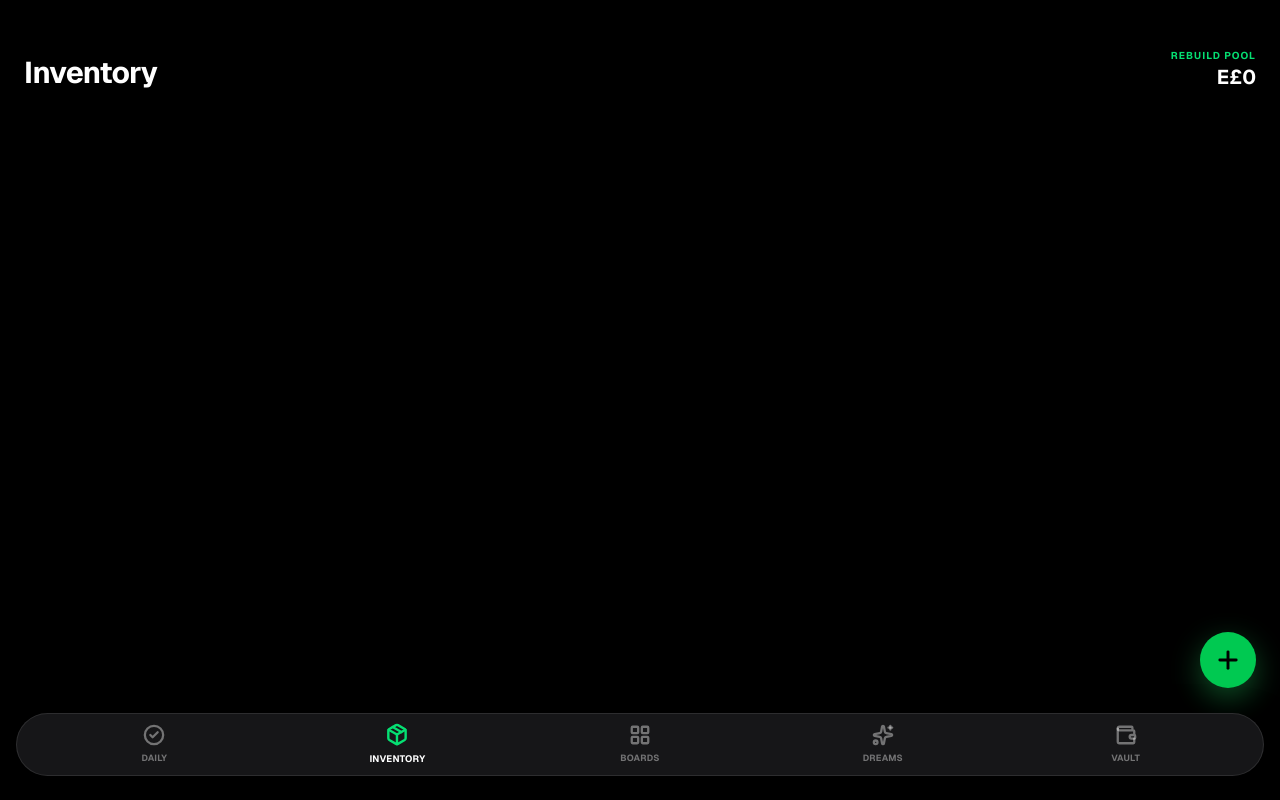
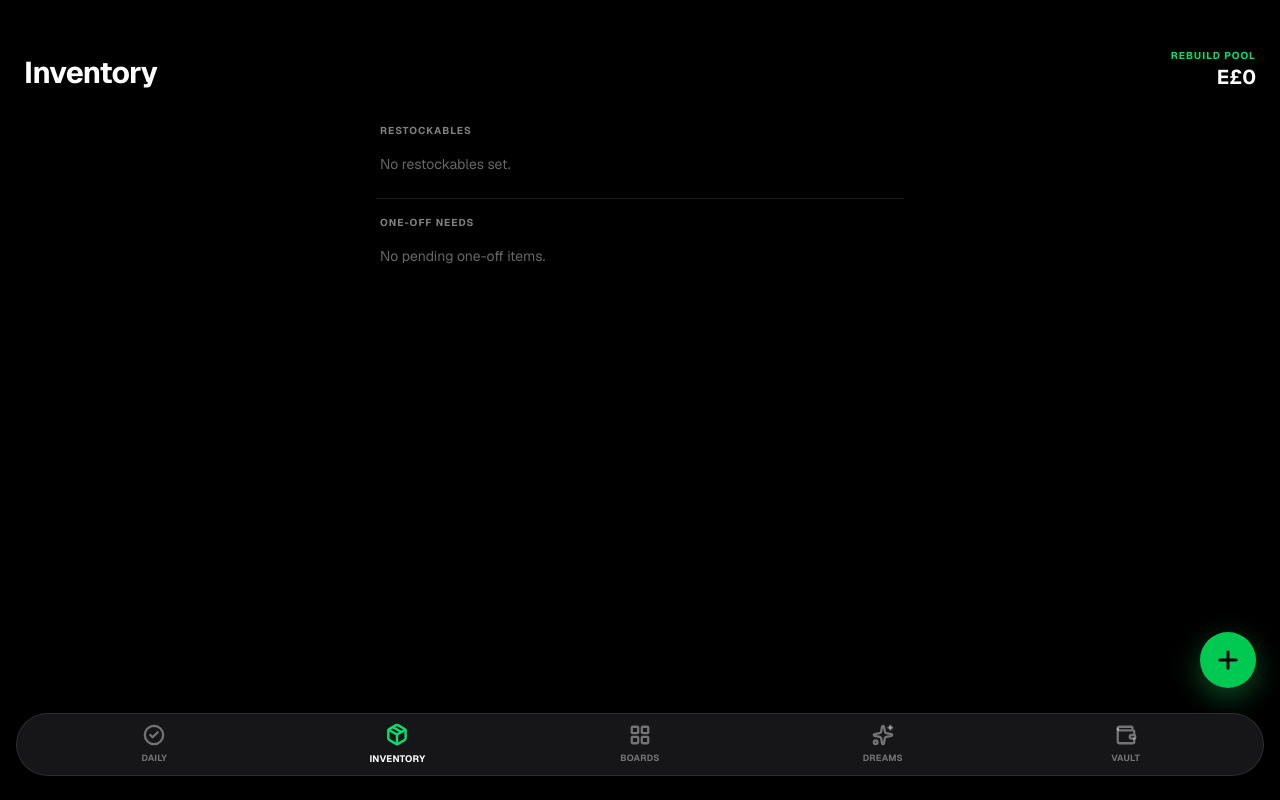
Before and after one commit to mohammed1007/life-transformer-app, a Next.js app in the folder frontend/: page / in a window 1280 px wide. Both pictures are taken after a click on the button "INVENTORY". Built offline with nearby package versions, Linux system fonts and the light colour scheme.

Commit message:
added one off

```diff
--- a/frontend/app/page.tsx
+++ b/frontend/app/page.tsx
@@ -8,15 +8,15 @@ interface Goal {
   price: string;
   currency: string;
   category?: string;
-  tier: "Inventory" | "Board" | "Dream";
+  tier: "Inventory" | "One-Off" | "Board" | "Dream";
   board?: "Room" | "Closet" | "Gym";
   outfit?: string;
   subGroup?: string;
   stock_status: "IN_STOCK" | "LOW" | "OUT";
   image_url: string;
   original_url: string;
-  funded_amount: number; // Kept for Dreams
-  quantity?: number; // New Quantity multiplier
+  funded_amount: number;
+  quantity?: number;
 }
 
 interface Debt {
@@ -42,7 +42,7 @@ export default function Home() {
   const [imageInput, setImageInput] = useState("");
   const [currency, setCurrency] = useState("EGP");
   const [category, setCategory] = useState("Maintenance");
-  const [tier, setTier] = useState<"Inventory" | "Board" | "Dream">("Inventory");
+  const [tier, setTier] = useState<"Inventory" | "One-Off" | "Board" | "Dream">("Inventory");
   const [boardInput, setBoardInput] = useState<"Room" | "Closet" | "Gym">("Room");
   const [subGroupInput, setSubGroupInput] = useState("");
 
@@ -51,7 +51,7 @@ export default function Home() {
   const [activeDebt, setActiveDebt] = useState<Debt | null>(null);
   const [incomeAmount, setIncomeAmount] = useState("");
   const [rebuildPool, setRebuildPool] = useState<number>(0);
-  const [projectFunds, setProjectFunds] = useState<Record<string, number>>({}); // Project-level funding
+  const [projectFunds, setProjectFunds] = useState<Record<string, number>>({});
 
   // Debt Form State
   const [debtNameInput, setDebtNameInput] = useState("");
@@ -183,6 +183,11 @@ export default function Home() {
     if (confirm("Permanently delete this item?")) saveGoalsToLocal(goals.filter(g => g.id !== id));
   };
 
+  const handleMarkBought = (id: number) => {
+    // Instantly removes a one-off item without a confirmation prompt
+    saveGoalsToLocal(goals.filter(g => g.id !== id));
+  };
+
   const openEditModal = (goal: Goal) => {
     setEditingGoalId(goal.id); setTitleInput(goal.title); setPriceInput(goal.price); setQuantityInput((goal.quantity || 1).toString());
     setImageInput(goal.image_url); setUrl(goal.original_url || ""); setCurrency(goal.currency);
@@ -213,6 +218,7 @@ export default function Home() {
   const parsePrice = (priceStr: string) => parseFloat(priceStr.replace(/[^0-9.-]+/g,"")) || 0;
 
   const inventoryItems = goals.filter(g => g.tier === "Inventory");
+  const oneOffItems = goals.filter(g => g.tier === "One-Off");
   const dreamItems = goals.filter(g => g.tier === "Dream");
   const boardItems = goals.filter(g => g.tier === "Board" && g.board === activeBoard);
 
@@ -259,8 +265,11 @@ export default function Home() {
         {/* ===================== INVENTORY ===================== */}
         {activeTab === "inventory" && (
           <div className="animate-in fade-in space-y-4">
+
+            {/* Recurring Essentials */}
+            <h2 className="text-[10px] font-bold text-white/50 uppercase tracking-widest mt-2 pl-1">Restockables</h2>
             {restockCost > 0 && (
-              <div className="bg-amber-500/10 border border-amber-500/30 rounded-3xl p-5 mb-2 flex items-center justify-between">
+              <div className="bg-amber-500/10 border border-amber-500/30 rounded-3xl p-5 flex items-center justify-between">
                 <div className="flex items-center gap-3">
                   <ShoppingCart className="text-amber-400" size={24} />
                   <div>
@@ -291,6 +300,30 @@ export default function Home() {
                 </button>
               </div>
             ))}
+            {inventoryItems.length === 0 && <p className="text-white/40 text-sm pl-1">No restockables set.</p>}
+
+            {/* One-Off Purchases */}
+            <h2 className="text-[10px] font-bold text-white/50 uppercase tracking-widest pt-4 pl-1 border-t border-white/10 mt-6">One-Off Needs</h2>
+            {oneOffItems.map((goal) => (
+              <div key={goal.id} className="bg-white/5 border border-white/10 rounded-3xl p-4 flex items-center gap-4 shadow-lg">
+                <div className="w-16 h-16 rounded-2xl bg-black/40 overflow-hidden shrink-0 relative">
+                  <img src={goal.image_url} className="w-full h-full object-cover opacity-80" />
+                  {goal.quantity && goal.quantity > 1 && <span className="absolute bottom-1 right-1 bg-black/80 text-[10px] font-bold px-1.5 py-0.5 rounded-md border border-white/20">x{goal.quantity}</span>}
+                </div>
+                <div className="flex-1">
+                  <div className="flex items-center gap-2 mb-1">
+                    <h3 className="font-bold text-sm text-white line-clamp-1">{goal.title}</h3>
+                    {goal.original_url && goal.original_url !== "#" && <a href={goal.original_url} target="_blank" rel="noopener noreferrer" className="text-white/40 hover:text-green-400"><ExternalLink size={14} /></a>}
+                  </div>
+                  <span className="text-white/50 text-xs font-bold">{goal.price} {goal.currency} {goal.quantity && goal.quantity > 1 && `(x${goal.quantity})`}</span>
+                </div>
+                <button onClick={() => handleMarkBought(goal.id)} className="p-3 rounded-2xl flex flex-col items-center justify-center gap-1 w-20 shrink-0 transition-all border bg-green-500/20 border-green-500/30 text-green-400 hover:bg-green-500/30">
+                  <CheckCircle2 size={18} />
+                  <span className="text-[9px] font-bold tracking-widest uppercase">BOUGHT</span>
+                </button>
+              </div>
+            ))}
+            {oneOffItems.length === 0 && <p className="text-white/40 text-sm pl-1">No pending one-off items.</p>}
           </div>
         )}
 
@@ -501,6 +534,7 @@ export default function Home() {
                 <label className="block text-[10px] text-white/50 font-bold mb-1 uppercase tracking-wider">Classification</label>
                 <select value={tier} onChange={(e) => setTier(e.target.value as any)} className="w-full bg-transparent text-white font-bold outline-none appearance-none">
                   <option value="Inventory">Inventory (Restockables)</option>
+                  <option value="One-Off">One-Off (Buy Once)</option>
                   <option value="Board">Vision Board</option>
                   <option value="Dream">Dream (High-Ticket)</option>
                 </select>
```
